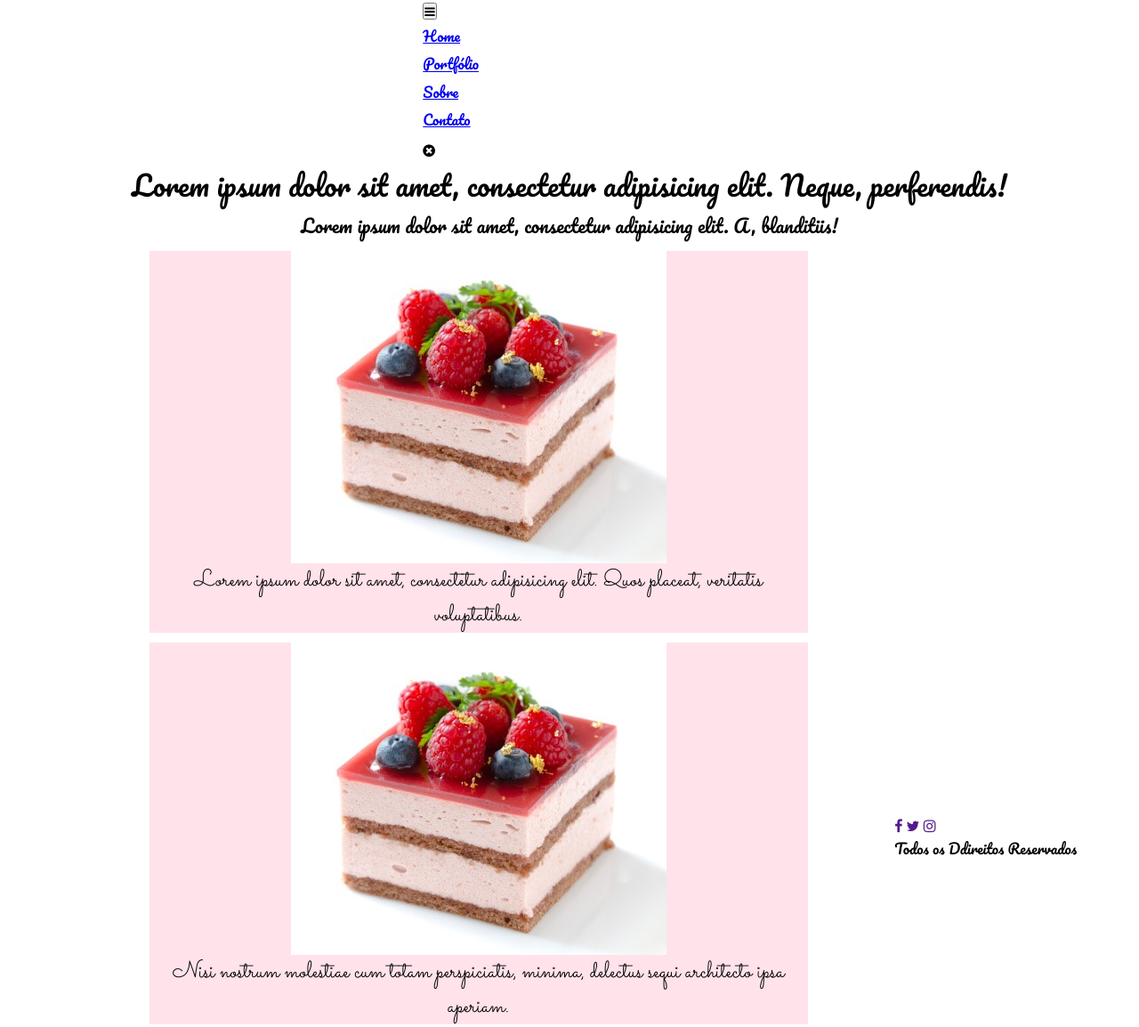
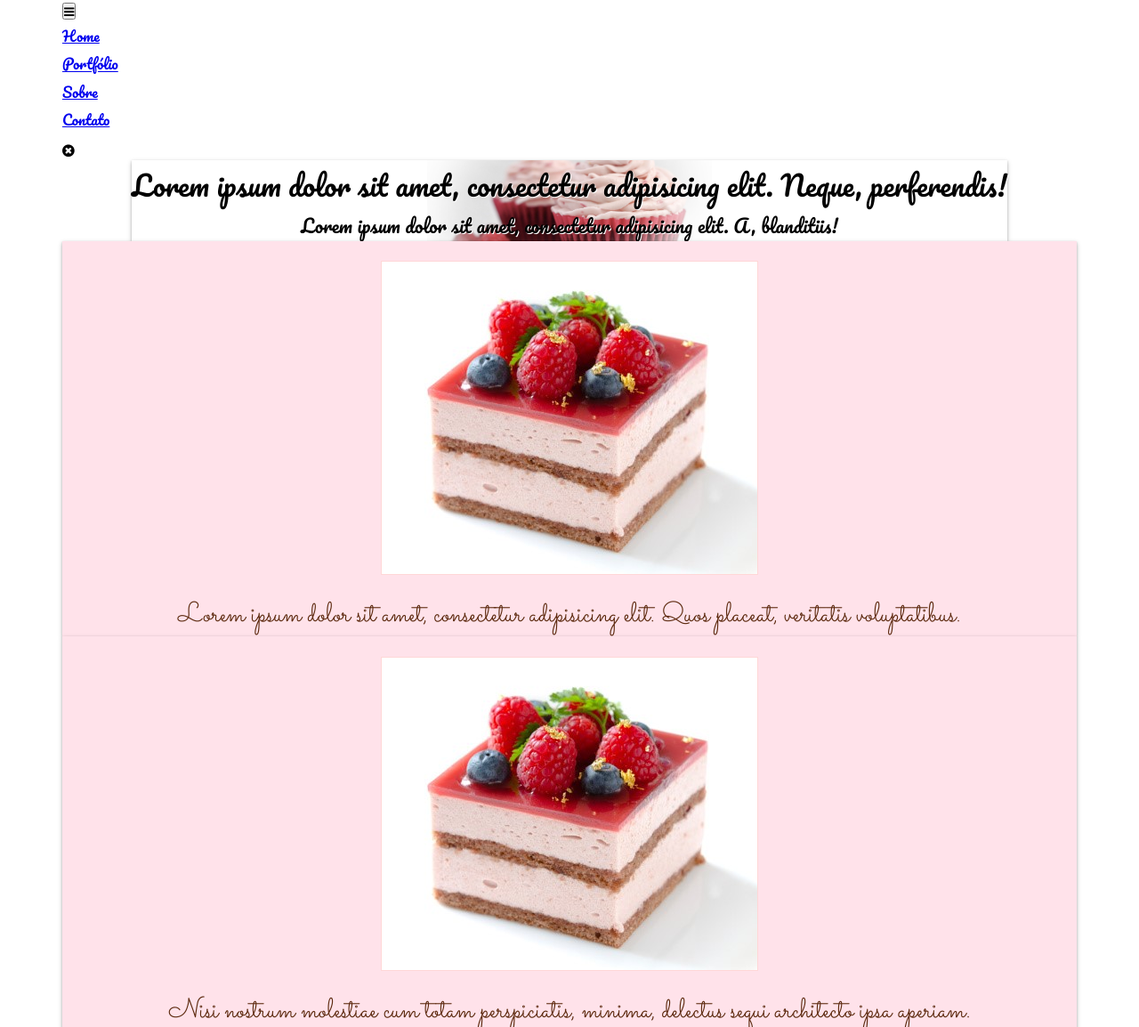
Before and after one commit to antoniogregorio/marubolos, a plain HTML site: page index.html in a window 1280 px wide. Shown: the part 61-1215 px from the top of the page at 89% size. Drawn offline with nearby package versions, Linux system fonts and the light colour scheme.

Commit message:
melhorias no css (shadow, shared, margem)

```diff
--- a/css/style.css
+++ b/css/style.css
@@ -14,9 +14,13 @@
 
 /* SHARED */
 
-img {
-    max-width: 85%;
+.sombra {
+    box-shadow: 0 1px 2px 0 rgba(0, 0, 0, 0.16), 0 2px 5px 0 rgba(0, 0, 0, 0.26);
 }
+.margem{
+    margin: 1%;
+}
+
 
 
 /* BODY */
@@ -36,27 +40,48 @@ body {
 
 /* HEADER */
 
+header{
+    flex: 100%;
+}
 
 /* BODY */
 
 Section {
     text-align: center;
     font-size: 1.3em;
-    margin: 0 auto;
+    font-weight: 700;
+    background: url(../img/bg_section.jpg) center center/320px no-repeat;
+    text-shadow: 1px 1px #fff;
 }
 
 main {
     font-family: 'Sacramento', cursive;
-    font-size: 1.1em;
+    font-size: 1.3em;
     text-align: center;
-    margin: 0 auto;
+    display: flex;
+    flex-flow: wrap;
+    justify-content: center;
 }
 
 article {
     margin: 0 auto;
+    width: 100%;
     background: #ffe2ea;
-    margin: 1.5%;
+    color: #5c290e;
 }
 
+article img {
+    max-width: 95%;
+    margin: 2%;
+    border: 1px solid #ffd7d7;
+
+}
 
 /* FOOTER */
+footer {
+    width: 100%;
+    height: 70px;
+    background: #ffe2ea;
+    color: #5c290e;
+    text-align: center;
+}
--- a/index.html
+++ b/index.html
@@ -22,22 +22,22 @@
             </ul>
         </nav>
     </header>
-    <section>
+    <section class="sombra">
         <h2>Lorem ipsum dolor sit amet, consectetur adipisicing elit. Neque, perferendis!</h2>
         <p>Lorem ipsum dolor sit amet, consectetur adipisicing elit. A, blanditiis!</p>
     </section>
     <main>
-        <article><img src="img/fatia_bolo_gelatina.jpg" alt="Fatia bolo de chocolate com frutas vermelhas">
+        <article class="sombra"><img src="img/fatia_bolo_gelatina.jpg" alt="Fatia bolo de chocolate com frutas vermelhas">
                 <h2>Lorem ipsum dolor sit amet, consectetur adipisicing elit. Quos placeat, veritatis voluptatibus.</h2>
             </article>
-        <article><img src="img/fatia_bolo_gelatina.jpg" alt="Fatia bolo de chocolate com frutas vermelhas">
+        <article class="sombra"><img src="img/fatia_bolo_gelatina.jpg" alt="Fatia bolo de chocolate com frutas vermelhas">
                 <h2>Nisi nostrum molestiae cum totam perspiciatis, minima, delectus sequi architecto ipsa aperiam.</h2>
             </article>
-        <article><img src="img/fatia_bolo_gelatina.jpg" alt="Fatia bolo de chocolate com frutas vermelhas">
+        <article class="sombra"><img src="img/fatia_bolo_gelatina.jpg" alt="Fatia bolo de chocolate com frutas vermelhas">
                 <h2>Culpa veritatis quam vero in corporis maiores natus voluptatibus commodi accusantium saepe!</h2>
             </article>
     </main>
-    <footer>
+    <footer class="sombra">
         <a href=""><i class="fa fa-facebook" aria-hidden="true"></i></a>
         <a href=""><i class="fa fa-twitter" aria-hidden="true"></i></a>
         <a href=""><i class="fa fa-instagram" aria-hidden="true"></i></a>
```
